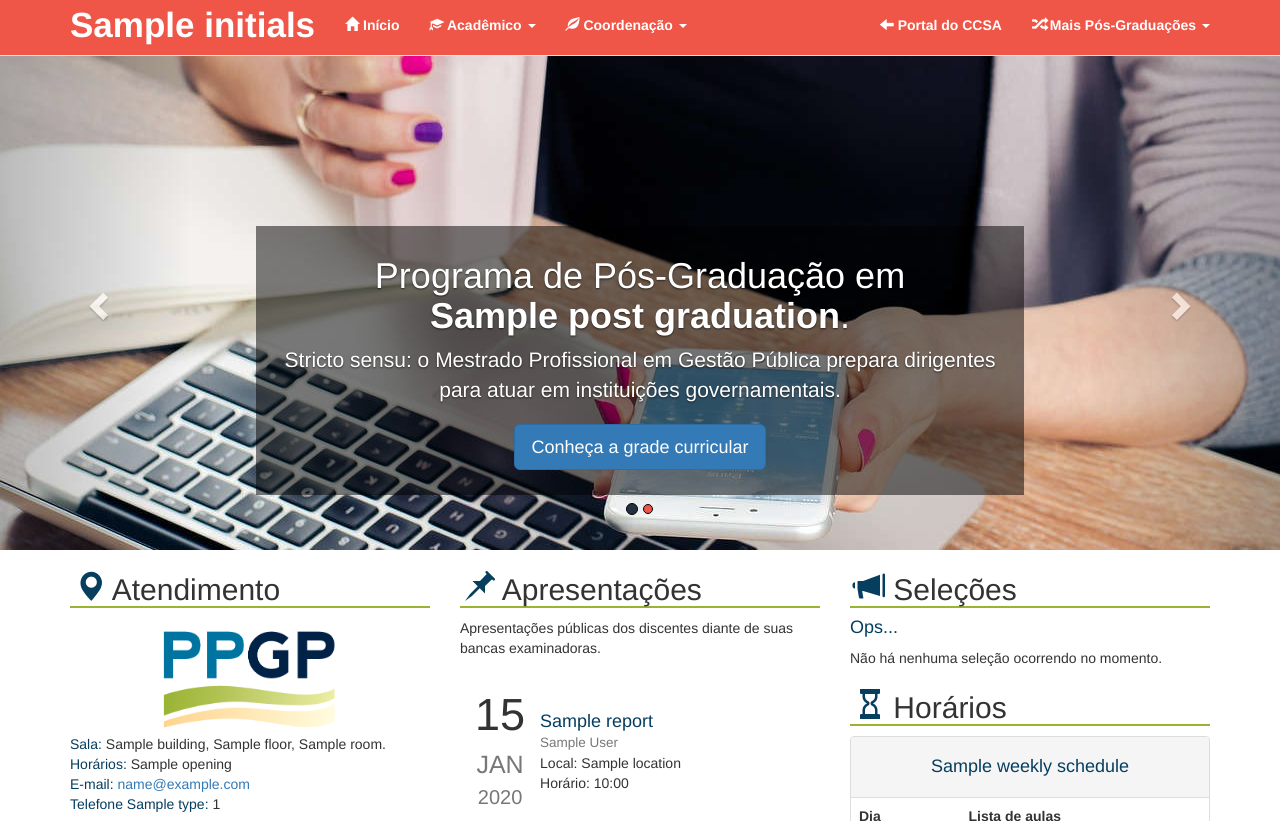
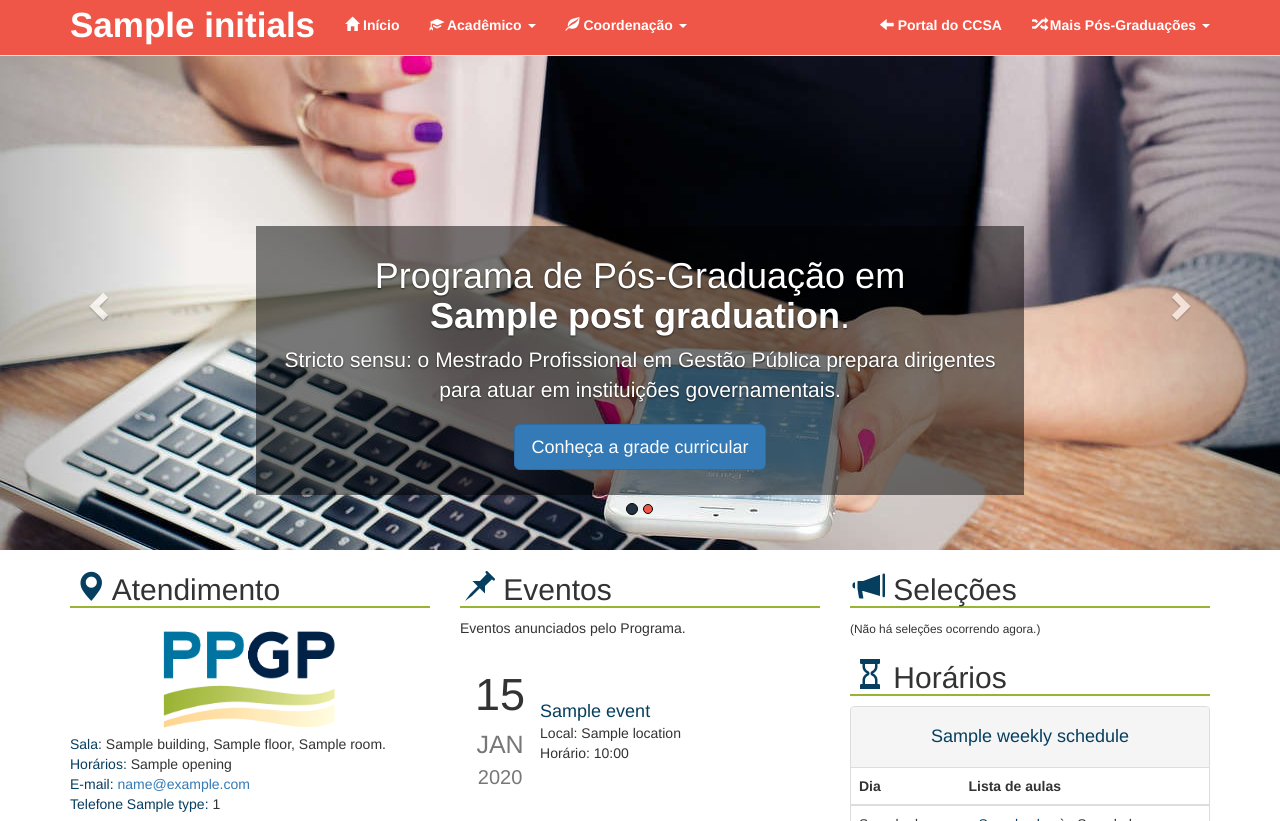
Before and after one commit to ccsa-ufrn/PosGraduacao, a Flask app: template MinervaEnv/Minerva/templates/index.html in a window 1280 px wide. Shown: the top 821 px of the page. Run offline with Flask 2, Linux system fonts and the light colour scheme; the template is opened without the code that fills it: most values are stand-ins (such as "Sample title", 1, 10 or a date in 2020); grey boxes marked "Sample" are stand-in pictures; parts of the project's set-up code (start-up, migrations or seed data) failed here and were passed over; some libraries are stand-ins or nearby versions.

Commit message:
Create events section

```diff
--- a/MinervaEnv/Minerva/templates/index.html
+++ b/MinervaEnv/Minerva/templates/index.html
@@ -106,11 +106,45 @@
         </p>
     </section>
 
-    <section class="col-md-4">
+    <div class="col-md-4">
+
+        <section>
+            <header>
+                <h2><span class="glyphicon glyphicon-pushpin"></span> Eventos</h2>
+            </header>
+            <p>Eventos anunciados pelo Programa.</p>
+            {% if events %}
+            <table class="schedule-table">
+                {% for event in events %}
+                <tr class="schedule-container">
+                    <td class="schedule-container-date">
+                        <ul>
+                            <li class="schedule-date-day">{{ event.time.strftime("%d") }}</li>
+                            <li class="schedule-date-month">{{ event.time.strftime("%b").upper() }}</li>
+                            <li class="schedule-date-year">{{ event.time.strftime("%Y") }}</li>
+                        </ul>
+                    </td>
+                    <td class="schedule-container-info">
+                        <h4>{{ event.title }}</h4>
+                        <p>
+                            Local: {{ event.location }}<br/>
+                            Horário: {{ event.time.strftime("%H:%M") }}<br/>
+                        </p>
+                    </td>
+                </tr>
+                {% endfor %}
+            </table>
+            {% else %}
+            <p><small>(Sem eventos agendados no momento.)</small></p>
+            {% endif %}
+        </section>
+
+        <section>
             <header>
                 <h2><span class="glyphicon glyphicon-pushpin"></span> Apresentações</h2>
             </header>
             <p>Apresentações públicas dos discentes diante de suas bancas examinadoras.</p>
+            {% if final_reports %}
             <table class="schedule-table">
                 {% for report in final_reports %}
                 <tr class="schedule-container">
@@ -134,16 +168,18 @@
                 </tr>
                 {% endfor %}
             </table>
-        <!--<p><a class="btn btn-default center-block" href="{{ url_for('page_not_found') }}">Ver cronograma inteiro &raquo;</a></p>-->
+            {% else %}
+            <p><small>(Não há nenhuma apresentação do Programa agendada.)</small></p>
+            {% endif %}
         </section>
+    </div>
 
-    <section class="col-md-4">
+    <div class="col-md-4">
         <section>
             <header>
             <h2><span class="glyphicon glyphicon-bullhorn"></span> Seleções</h2>
             </header>
-            <h4>Ops...</h4>
-            <p>Não há nenhuma seleção ocorrendo no momento.</p>
+            <p><small>(Não há seleções ocorrendo agora.)</small></p>
         </section>
         <!--
         <h4>Mestrado (15 vagas):
@@ -214,7 +250,7 @@
             </div>
             {% endfor %}
         </section>
-    </section>
+    </div>
 
 </div>
 
```
Lines whose indentation alone changed are shown as unchanged.
